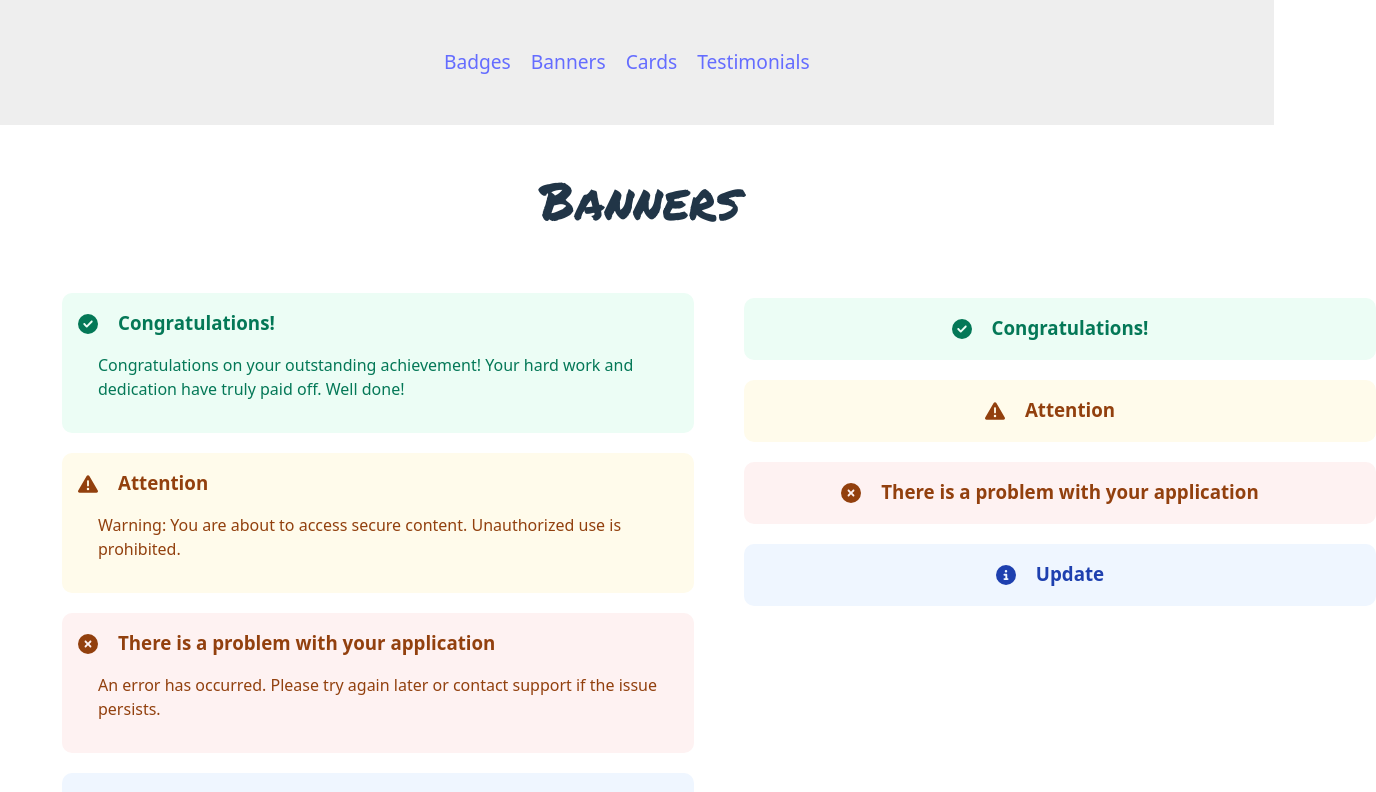
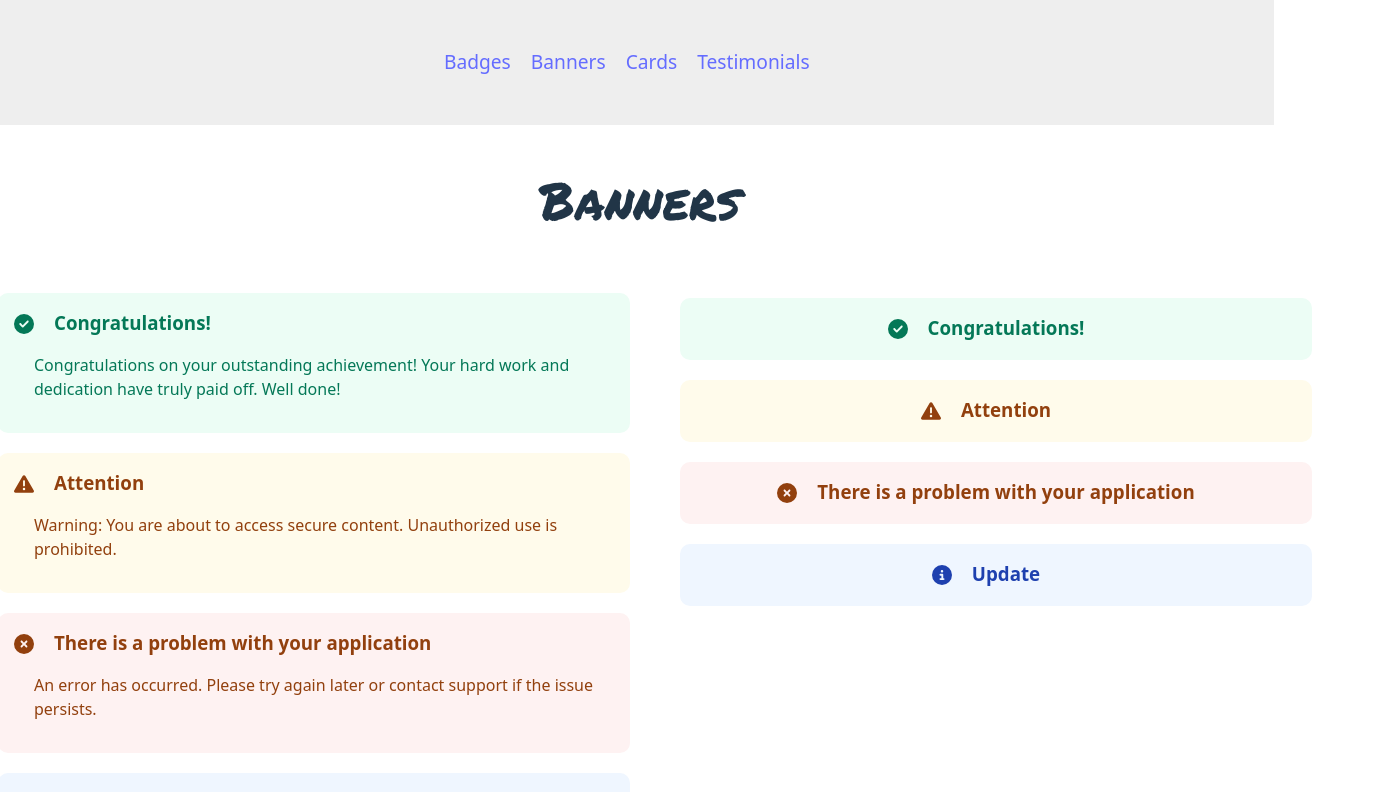
Before and after one commit to Nuhamin-07/component-library, a React (Vite) app: page /banners in a window 1280 px wide. Shown: the top 792 px of the page, 1376 px wide, since content can reach past the window. Built offline with nearby package versions, Linux system fonts and the light colour scheme; a web font is replaced by a local one.

Commit message:
spacing improved

```diff
--- a/src/App.css
+++ b/src/App.css
@@ -103,6 +103,7 @@ a {
 
 .main-container {
   display: flex;
+  margin-left: -4em;
 }
 
 .content-container {
```
